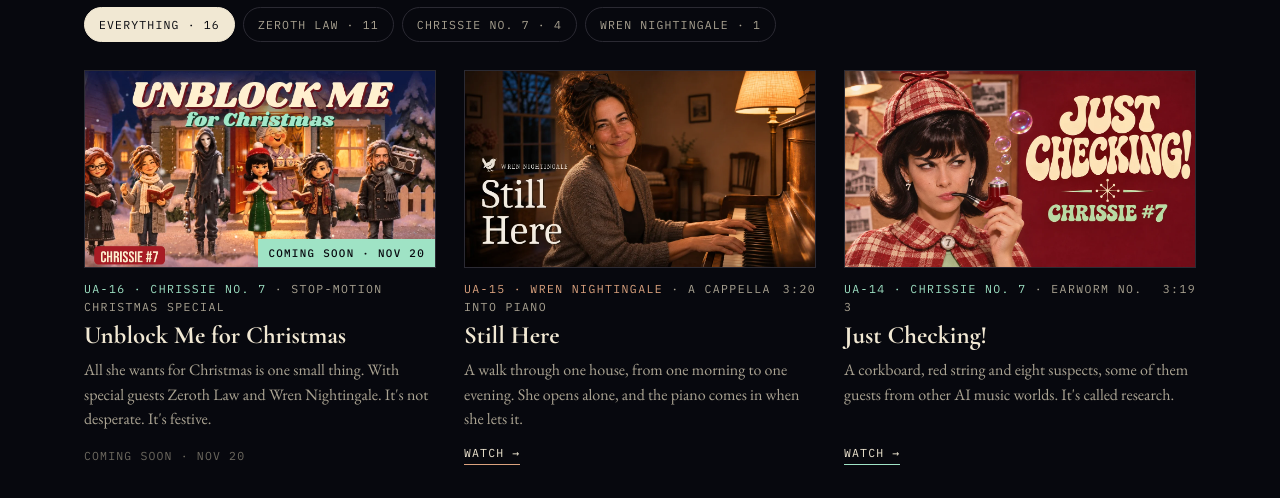
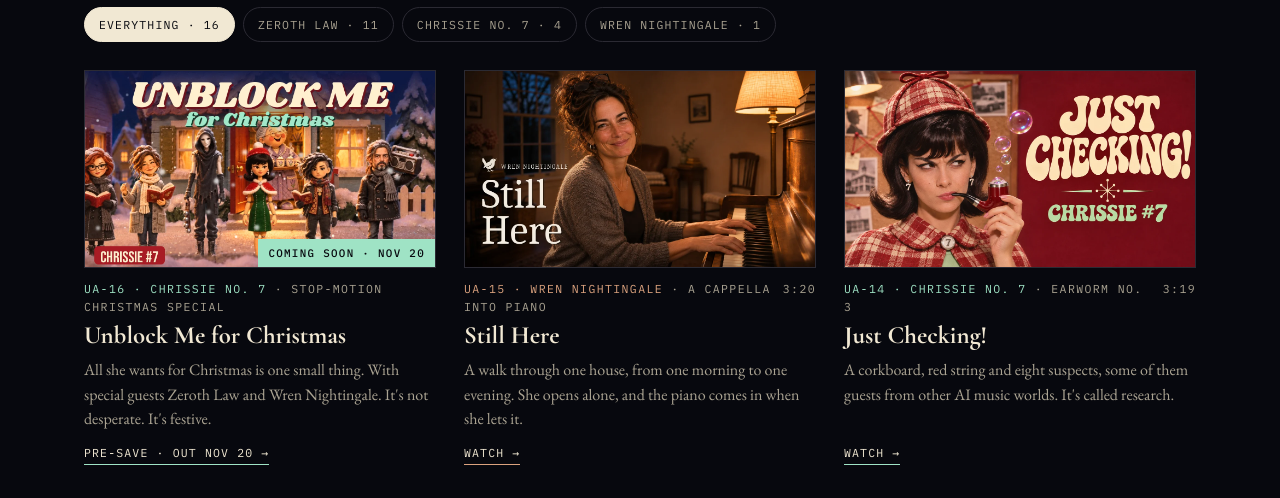
Before and after one commit to rezurx/unnatural-arts, a plain HTML site: page index.html in a window 1280 px wide. Shown: the part 708-1206 px from the top of the page. Drawn offline with nearby package versions, Linux system fonts and the light colour scheme.

Commit message:
Add pre-save link to Unblock Me for Christmas card
Cards can now carry an optional presave link (DistroKid HyperFollow),
shown as Pre-save before release and Listen after.

Co-Authored-By: Claude Fable 5.2 <noreply@anthropic.com>
Claude-Session: https://claude.ai/code/session_014nS8847GQjHzHTQ3c7mh7R

```diff
--- a/index.html
+++ b/index.html
@@ -298,7 +298,9 @@ const ACTS = {
    time:     runtime, or "" if unknown.
    img:      a thumbnail. Leave "" to use the YouTube thumbnail. Otherwise an image link,
              or one of the built-in keys (timc, bty, ttad, hal, dcm, fine, check, still, unblock).
-   soon:     set to a short label like "Nov 20" for unreleased work, otherwise "". */
+   soon:     set to a short label like "Nov 20" for unreleased work, otherwise "".
+   presave:  optional. A pre-save or streaming link (DistroKid HyperFollow). Shows as
+             "Pre-save" while soon is set, and as "Listen" once soon is cleared. */
 const RELEASES = [
   { act:"zl", title:"This Is Model Collapse", kind:"Cathedral anthem", time:"", youtube:"RLmPhYH1ids", substack:"", img:"timc", soon:"",
     pitch:"The anthem that names the album. A machine feeding on its own output until meaning rots, in a cathedral full of hooded choir." },
@@ -330,7 +332,7 @@ const RELEASES = [
     pitch:"A corkboard, red string and eight suspects, some of them guests from other AI music worlds. It's called research." },
   { act:"wr", title:"Still Here", kind:"A cappella into piano", time:"3:20", youtube:"pz24eO1Nc2Y", substack:"", img:"still", soon:"",
     pitch:"A walk through one house, from one morning to one evening. She opens alone, and the piano comes in when she lets it." },
-  { act:"ch", title:"Unblock Me for Christmas", kind:"Stop-motion Christmas special", time:"", youtube:"", substack:"", img:"unblock", soon:"Nov 20",
+  { act:"ch", title:"Unblock Me for Christmas", kind:"Stop-motion Christmas special", time:"", youtube:"", substack:"", img:"unblock", soon:"Nov 20", presave:"https://distrokid.com/hyperfollow/chrissieno7/unblock-me-for-christmas",
     pitch:"All she wants for Christmas is one small thing. With special guests Zeroth Law and Wren Nightingale. It's not desperate. It's festive." }
 ];
 
@@ -351,18 +353,21 @@ function card(r){
   const num = "UA-" + pad(r.n);
   const yt  = r.youtube ? "https://www.youtube.com/watch?v=" + encodeURIComponent(r.youtube) : "";
   const find = (!yt && !r.soon && LINKS.youtube) ? LINKS.youtube + "/search?query=" + encodeURIComponent(r.title) : "";
-  const go = yt || find;
+  const pre = r.presave || "";
+  const preLabel = r.soon ? "Pre-save" : "Listen";
+  const go = yt || find || pre;
   const src = r.img ? (THUMBS[r.img] || r.img) : (r.youtube ? "https://i.ytimg.com/vi/" + encodeURIComponent(r.youtube) + "/maxresdefault.jpg" : "");
   const ph = `<div class="ph" aria-hidden="true"><span>${pad(r.n)}</span></div>`;
   const fb = r.youtube && !r.img ? `if(!this.dataset.f){this.dataset.f=1;this.src='https://i.ytimg.com/vi/${encodeURIComponent(r.youtube)}/hqdefault.jpg'}else{this.remove()}` : `this.remove()`;
   const inner = ph + (src ? `<img loading="lazy" alt="" src="${esc(src)}" onerror="${fb}">` : "");
   const tags = `${r.soon ? `<span class="soon">Coming soon · ${esc(r.soon)}</span>` : ""}`;
   const thumb = go
-    ? `<a class="thumb" href="${go}" target="_blank" rel="noopener" aria-label="${esc(r.title)} on YouTube">${inner}${tags}</a>`
+    ? `<a class="thumb" href="${esc(go)}" target="_blank" rel="noopener" aria-label="${esc(r.title)}${yt || find ? " on YouTube" : ": " + preLabel.toLowerCase()}">${inner}${tags}</a>`
     : `<div class="thumb">${inner}${tags}</div>`;
   const links = [
     yt ? `<a href="${yt}" target="_blank" rel="noopener">Watch →</a>` : "",
     find ? `<a href="${find}" target="_blank" rel="noopener">Find on YouTube →</a>` : "",
+    pre ? `<a href="${esc(pre)}" target="_blank" rel="noopener">${preLabel}${r.soon ? " · out " + esc(r.soon) : ""} →</a>` : "",
     r.substack ? `<a href="${esc(r.substack)}" target="_blank" rel="noopener">Read the story →</a>` : ""
   ].join("") || `<span class="none">${r.soon ? "Coming soon · " + esc(r.soon) : "Link coming"}</span>`;
   return `<article class="card" data-act="${r.act}" style="--act:${act.color}">
```
Also changed, not shown: 1 other file.
